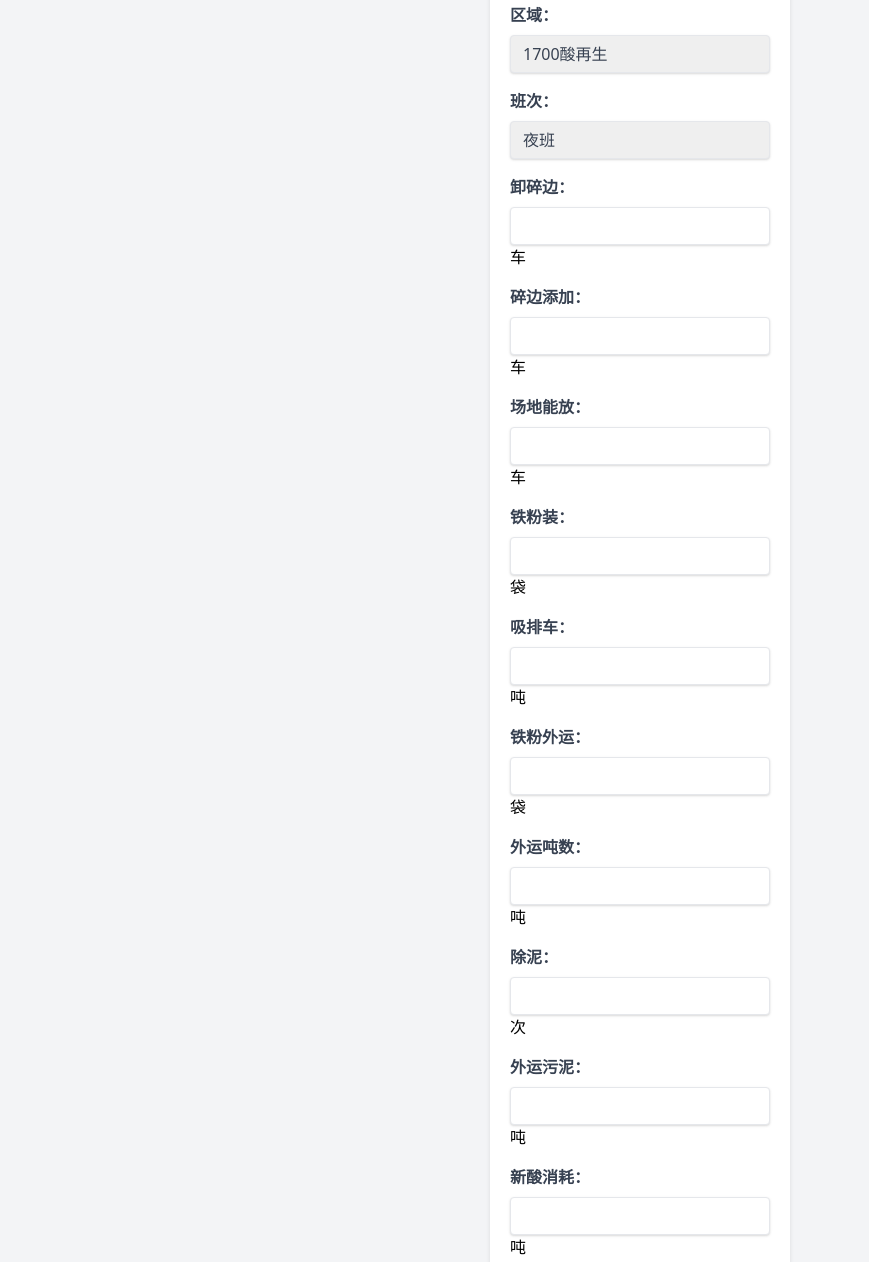
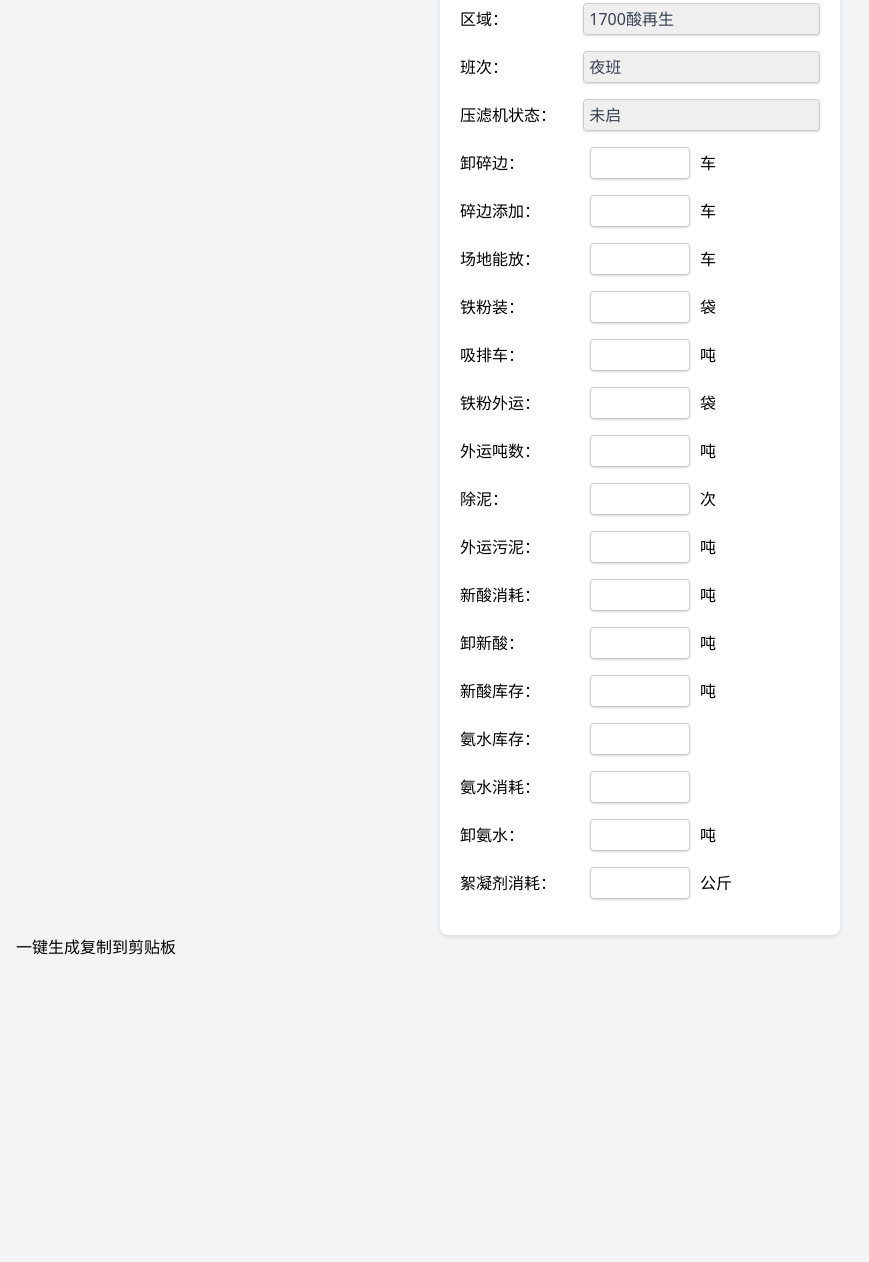
Before and after one commit to wg521125/szs, a plain HTML site: page index.html in a window 1280 px wide. Shown: the part 173-1435 px from the top of the page, without its empty margins (0-869 px from the left). After the commit the page ends 1148 px from the top, so only its background shows below. Drawn offline with nearby package versions, Linux system fonts and the light colour scheme.

Commit message:
Update index.html

```diff
--- a/index.html
+++ b/index.html
@@ -14,18 +14,43 @@
             border-radius: 8px;
             box-shadow: 0 2px 4px rgba(0, 0, 0, 0.1);
             padding: 20px;
-            width: 300px;
+            width: 400px;
             margin: 0 auto;
         }
-        .btn-copy {
-            background-color: #007BFF;
-            color: #fff;
-            border: none;
-            border-radius: 5px;
-            padding: 10px 20px;
-            cursor: pointer;
-            width: 100%;
-            margin-top: 20px;
+        .input-group {
+            display: flex;
+            align-items: center;
+            margin-bottom: 10px;
+        }
+        .input-group label {
+            margin-right: 10px;
+            white-space: nowrap; /* 防止文字换行 */
+            width: 120px; /* 固定标签宽度 */
+        }
+        .input-group input {
+            width: 100px; /* 调整输入框的宽度 */
+            padding: 5px;
+            border: 1px solid #ccc;
+            border-radius: 4px;
+        }
+        .input-group span {
+            margin-left: 10px;
+        }
+        .select-group {
+            display: flex;
+            align-items: center;
+            margin-bottom: 10px;
+        }
+        .select-group label {
+            margin-right: 10px;
+            white-space: nowrap; /* 防止文字换行 */
+            width: 120px; /* 固定标签宽度 */
+        }
+        .select-group select {
+            width: 250px; /* 调整选择框的宽度 */
+            padding: 5px;
+            border: 1px solid #ccc;
+            border-radius: 4px;
         }
     </style>
 </head>
@@ -38,92 +63,144 @@
                 <input type="date" id="dateInput" name="日期" class="shadow appearance-none border rounded w-full py-2 px-3 text-gray-700 leading-tight focus:outline-none focus:shadow-outline">
             </div>
             <div class="mb-4">
-                <label for="quyu" class="block text-gray-700 font-bold mb-2">区域：</label>
-                <select id="quyu" name="区域" class="shadow appearance-none border rounded w-full py-2 px-3 text-gray-700 leading-tight focus:outline-none focus:shadow-outline">
-                    <option value="1700酸再生">1700酸再生</option>
-                    <option value="2230酸再生">2230酸再生</option>
-                    <option value="高强酸再生">高强酸再生</option>
-                </select>
+                <div class="select-group">
+                    <label for="quyu">区域：</label>
+                    <select id="quyu" name="区域" class="shadow appearance-none border rounded py-2 px-3 text-gray-700 leading-tight focus:outline-none focus:shadow-outline">
+                        <option value="1700酸再生">1700酸再生</option>
+                        <option value="2230酸再生">2230酸再生</option>
+                        <option value="高强酸再生">高强酸再生</option>
+                    </select>
+                </div>
             </div>
             <div class="mb-4">
-                <label for="banci" class="block text-gray-700 font-bold mb-2">班次：</label>
-                <select id="banci" name="班次" class="shadow appearance-none border rounded w-full py-2 px-3 text-gray-700 leading-tight focus:outline-none focus:shadow-outline">
-                    <option value="白班">白班</option>
-                    <option value="夜班">夜班</option>
-                </select>
+                <div class="select-group">
+                    <label for="banci">班次：</label>
+                    <select id="banci" name="班次" class="shadow appearance-none border rounded py-2 px-3 text-gray-700 leading-tight focus:outline-none focus:shadow-outline">
+                        <option value="白班">白班</option>
+                        <option value="夜班">夜班</option>
+                    </select>
+                </div>
             </div>
             <div class="mb-4">
-                <label for="卸碎边" class="block text-gray-700 font-bold mb-2">卸碎边：</label>
-                <input type="text" id="卸碎边" name="卸碎边" class="shadow appearance-none border rounded w-full py-2 px-3 text-gray-700 leading-tight focus:outline-none focus:shadow-outline"> 车
+                <div class="select-group">
+                    <label for="ylj">压滤机状态：</label>
+                    <select id="ylj" name="压滤机状态" class="shadow appearance-none border rounded py-2 px-3 text-gray-700 leading-tight focus:outline-none focus:shadow-outline">
+                        <option value="未启">未启</option>
+                        <option value="进泥中">进泥中</option>
+                        <option value="反吹中">反吹中</option>
+                        <option value="待除泥">待除泥</option>
+                    </select>
+                </div>
             </div>
             <div class="mb-4">
-                <label for="碎边添加" class="block text-gray-700 font-bold mb-2">碎边添加：</label>
-                <input type="text" id="碎边添加" name="碎边添加" class="shadow appearance-none border rounded w-full py-2 px-3 text-gray-700 leading-tight focus:outline-none focus:shadow-outline"> 车
+                <div class="input-group">
+                    <label for="卸碎边">卸碎边：</label>
+                    <input type="text" id="卸碎边" name="卸碎边" class="shadow appearance-none border rounded py-2 px-3 text-gray-700 leading-tight focus:outline-none focus:shadow-outline">
+                    <span>车</span>
+                </div>
             </div>
             <div class="mb-4">
-                <label for="场地能放" class="block text-gray-700 font-bold mb-2">场地能放：</label>
-                <input type="text" id="场地能放" name="场地能放" class="shadow appearance-none border rounded w-full py-2 px-3 text-gray-700 leading-tight focus:outline-none focus:shadow-outline"> 车
+                <div class="input-group">
+                    <label for="碎边添加">碎边添加：</label>
+                    <input type="text" id="碎边添加" name="碎边添加" class="shadow appearance-none border rounded py-2 px-3 text-gray-700 leading-tight focus:outline-none focus:shadow-outline">
+                    <span>车</span>
+                </div>
             </div>
             <div class="mb-4">
-                <label for="铁粉装" class="block text-gray-700 font-bold mb-2">铁粉装：</label>
-                <input type="text" id="铁粉装" name="铁粉装" class="shadow appearance-none border rounded w-full py-2 px-3 text-gray-700 leading-tight focus:outline-none focus:shadow-outline"> 袋
+                <div class="input-group">
+                    <label for="场地能放">场地能放：</label>
+                    <input type="text" id="场地能放" name="场地能放" class="shadow appearance-none border rounded py-2 px-3 text-gray-700 leading-tight focus:outline-none focus:shadow-outline">
+                    <span>车</span>
+                </div>
             </div>
             <div class="mb-4">
-                <label for="吸排车" class="block text-gray-700 font-bold mb-2">吸排车：</label>
-                <input type="text" id="吸排车" name="吸排车" class="shadow appearance-none border rounded w-full py-2 px-3 text-gray-700 leading-tight focus:outline-none focus:shadow-outline"> 吨
+                <div class="input-group">
+                    <label for="铁粉装">铁粉装：</label>
+                    <input type="text" id="铁粉装" name="铁粉装" class="shadow appearance-none border rounded py-2 px-3 text-gray-700 leading-tight focus:outline-none focus:shadow-outline">
+                    <span>袋</span>
+                </div>
             </div>
             <div class="mb-4">
-                <label for="铁粉外运" class="block text-gray-700 font-bold mb-2">铁粉外运：</label>
-                <input type="text" id="铁粉外运" name="铁粉外运" class="shadow appearance-none border rounded w-full py-2 px-3 text-gray-700 leading-tight focus:outline-none focus:shadow-outline"> 袋
+                <div class="input-group">
+                    <label for="吸排车">吸排车：</label>
+                    <input type="text" id="吸排车" name="吸排车" class="shadow appearance-none border rounded py-2 px-3 text-gray-700 leading-tight focus:outline-none focus:shadow-outline">
+                    <span>吨</span>
+                </div>
             </div>
             <div class="mb-4">
-                <label for="外运吨数" class="block text-gray-700 font-bold mb-2">外运吨数：</label>
-                <input type="text" id="外运吨数" name="外运吨数" class="shadow appearance-none border rounded w-full py-2 px-3 text-gray-700 leading-tight focus:outline-none focus:shadow-outline"> 吨
+                <div class="input-group">
+                    <label for="铁粉外运">铁粉外运：</label>
+                    <input type="text" id="铁粉外运" name="铁粉外运" class="shadow appearance-none border rounded py-2 px-3 text-gray-700 leading-tight focus:outline-none focus:shadow-outline">
+                    <span>袋</span>
+                </div>
             </div>
             <div class="mb-4">
-                <label for="除泥" class="block text-gray-700 font-bold mb-2">除泥：</label>
-                <input type="text" id="除泥" name="除泥" class="shadow appearance-none border rounded w-full py-2 px-3 text-gray-700 leading-tight focus:outline-none focus:shadow-outline"> 次
+                <div class="input-group">
+                    <label for="外运吨数">外运吨数：</label>
+                    <input type="text" id="外运吨数" name="外运吨数" class="shadow appearance-none border rounded py-2 px-3 text-gray-700 leading-tight focus:outline-none focus:shadow-outline">
+                    <span>吨</span>
+                </div>
             </div>
             <div class="mb-4">
-                <label for="外运污泥" class="block text-gray-700 font-bold mb-2">外运污泥：</label>
-                <input type="text" id="外运污泥" name="外运污泥" class="shadow appearance-none border rounded w-full py-2 px-3 text-gray-700 leading-tight focus:outline-none focus:shadow-outline"> 吨
+                <div class="input-group">
+                    <label for="除泥">除泥：</label>
+                    <input type="text" id="除泥" name="除泥" class="shadow appearance-none border rounded py-2 px-3 text-gray-700 leading-tight focus:outline-none focus:shadow-outline">
+                    <span>次</span>
+                </div>
             </div>
             <div class="mb-4">
-                <label for="新酸消耗" class="block text-gray-700 font-bold mb-2">新酸消耗：</label>
-                <input type="text" id="新酸消耗" name="新酸消耗" class="shadow appearance-none border rounded w-full py-2 px-3 text-gray-700 leading-tight focus:outline-none focus:shadow-outline"> 吨
+                <div class="input-group">
+                    <label for="外运污泥">外运污泥：</label>
+                    <input type="text" id="外运污泥" name="外运污泥" class="shadow appearance-none border rounded py-2 px-3 text-gray-700 leading-tight focus:outline-none focus:shadow-outline">
+                    <span>吨</span>
+                </div>
             </div>
             <div class="mb-4">
-                <label for="卸新酸" class="block text-gray-700 font-bold mb-2">卸新酸：</label>
-                <input type="text" id="卸新酸" name="卸新酸" class="shadow appearance-none border rounded w-full py-2 px-3 text-gray-700 leading-tight focus:outline-none focus:shadow-outline"> 吨
+                <div class="input-group">
+                    <label for="新酸消耗">新酸消耗：</label>
+                    <input type="text" id="新酸消耗" name="新酸消耗" class="shadow appearance-none border rounded py-2 px-3 text-gray-700 leading-tight focus:outline-none focus:shadow-outline">
+                    <span>吨</span>
+                </div>
             </div>
             <div class="mb-4">
-                <label for="新酸库存" class="block text-gray-700 font-bold mb-2">新酸库存：</label>
-                <input type="text" id="新酸库存" name="新酸库存" class="shadow appearance-none border rounded w-full py-2 px-3 text-gray-700 leading-tight focus:outline-none focus:shadow-outline"> 吨
+                <div class="input-group">
+                    <label for="卸新酸">卸新酸：</label>
+                    <input type="text" id="卸新酸" name="卸新酸" class="shadow appearance-none border rounded py-2 px-3 text-gray-700 leading-tight focus:outline-none focus:shadow-outline">
+                    <span>吨</span>
+                </div>
             </div>
             <div class="mb-4">
-                <label for="氨水库存" class="block text-gray-700 font-bold mb-2">氨水库存：</label>
-                <input type="text" id="氨水库存" name="氨水库存" class="shadow appearance-none border rounded w-full py-2 px-3 text-gray-700 leading-tight focus:outline-none focus:shadow-outline">
+                <div class="input-group">
+                    <label for="新酸库存">新酸库存：</label>
+                    <input type="text" id="新酸库存" name="新酸库存" class="shadow appearance-none border rounded py-2 px-3 text-gray-700 leading-tight focus:outline-none focus:shadow-outline">
+                    <span>吨</span>
+                </div>
             </div>
             <div class="mb-4">
-                <label for="氨水消耗" class="block text-gray-700 font-bold mb-2">氨水消耗：</label>
-                <input type="text" id="氨水消耗" name="氨水消耗" class="shadow appearance-none border rounded w-full py-2 px-3 text-gray-700 leading-tight focus:outline-none focus:shadow-outline">
+                <div class="input-group">
+                    <label for="氨水库存">氨水库存：</label>
+                    <input type="text" id="氨水库存" name="氨水库存" class="shadow appearance-none border rounded py-2 px-3 text-gray-700 leading-tight focus:outline-none focus:shadow-outline">
+                </div>
             </div>
             <div class="mb-4">
-                <label for="卸氨水" class="block text-gray-700 font-bold mb-2">卸氨水：</label>
-                <input type="text" id="卸氨水" name="卸氨水" class="shadow appearance-none border rounded w-full py-2 px-3 text-gray-700 leading-tight focus:outline-none focus:shadow-outline">
+                <div class="input-group">
+                    <label for="氨水消耗">氨水消耗：</label>
+                    <input type="text" id="氨水消耗" name="氨水消耗" class="shadow appearance-none border rounded py-2 px-3 text-gray-700 leading-tight focus:outline-none focus:shadow-outline">
+                </div>
             </div>
             <div class="mb-4">
-                <label for="絮凝剂消耗" class="block text-gray-700 font-bold mb-2">絮凝剂消耗：</label>
-                <input type="text" id="絮凝剂消耗" name="絮凝剂消耗" class="shadow appearance-none border rounded w-full py-2 px-3 text-gray-700 leading-tight focus:outline-none focus:shadow-outline"> 公斤
+                <div class="input-group">
+                    <label for="卸氨水">卸氨水：</label>
+                    <input type="text" id="卸氨水" name="卸氨水" class="shadow appearance-none border rounded py-2 px-3 text-gray-700 leading-tight focus:outline-none focus:shadow-outline">
+                    <span>吨</span>
+                </div>
             </div>
             <div class="mb-4">
-                <label for="ylj" class="block text-gray-700 font-bold mb-2">压滤机状态：</label>
-                <select id="ylj" name="压滤机状态" class="shadow appearance-none border rounded w-full py-2 px-3 text-gray-700 leading-tight focus:outline-none focus:shadow-outline">
-                    <option value="未启">未启</option>
-                    <option value="进泥中">进泥中</option>
-                    <option value="反吹中">反吹中</option>
-                    <option value="待除泥">待除泥</option>
-                </select>
+                <div class="input-group">
+                    <label for="絮凝剂消耗">絮凝剂消耗：</label>
+                    <input type="text" id="絮凝剂消耗" name="絮凝剂消耗" class="shadow appearance-none border rounded py-2 px-3 text-gray-700 leading-tight focus:outline-none focus:shadow-outline">
+                    <span>公斤</span>
+                </div>
             </div>
         </form>
     </div>
```
